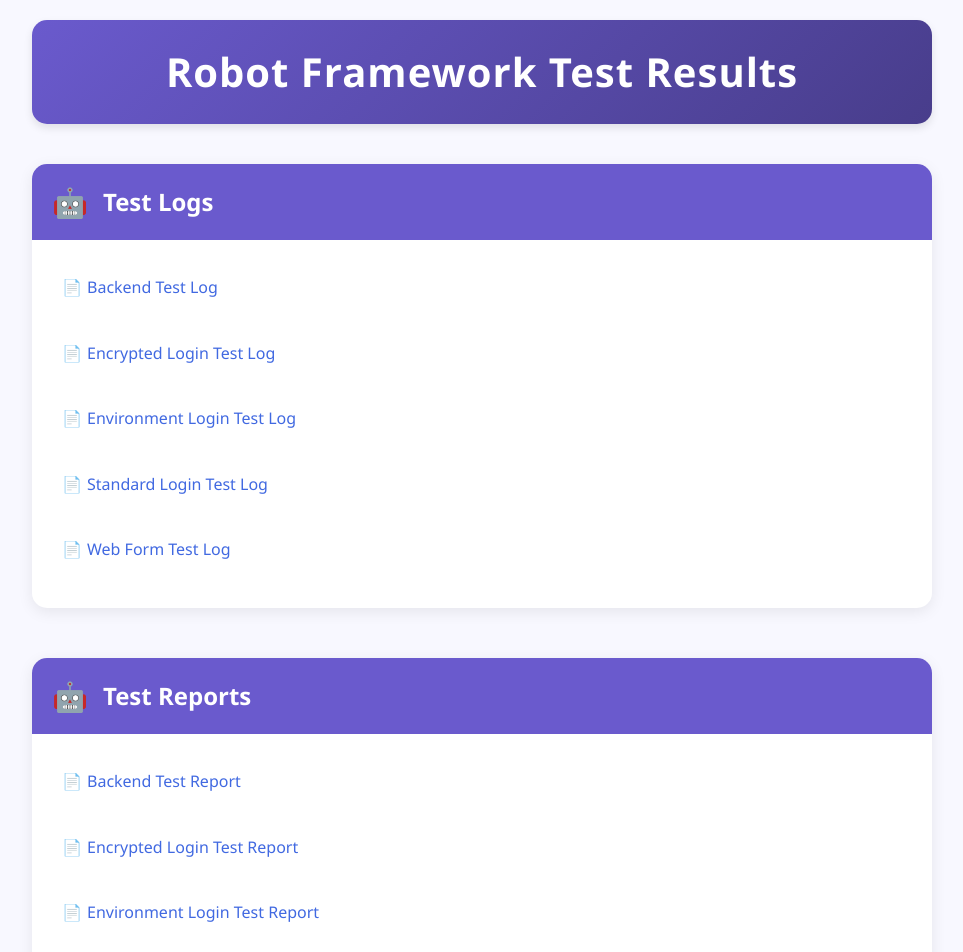
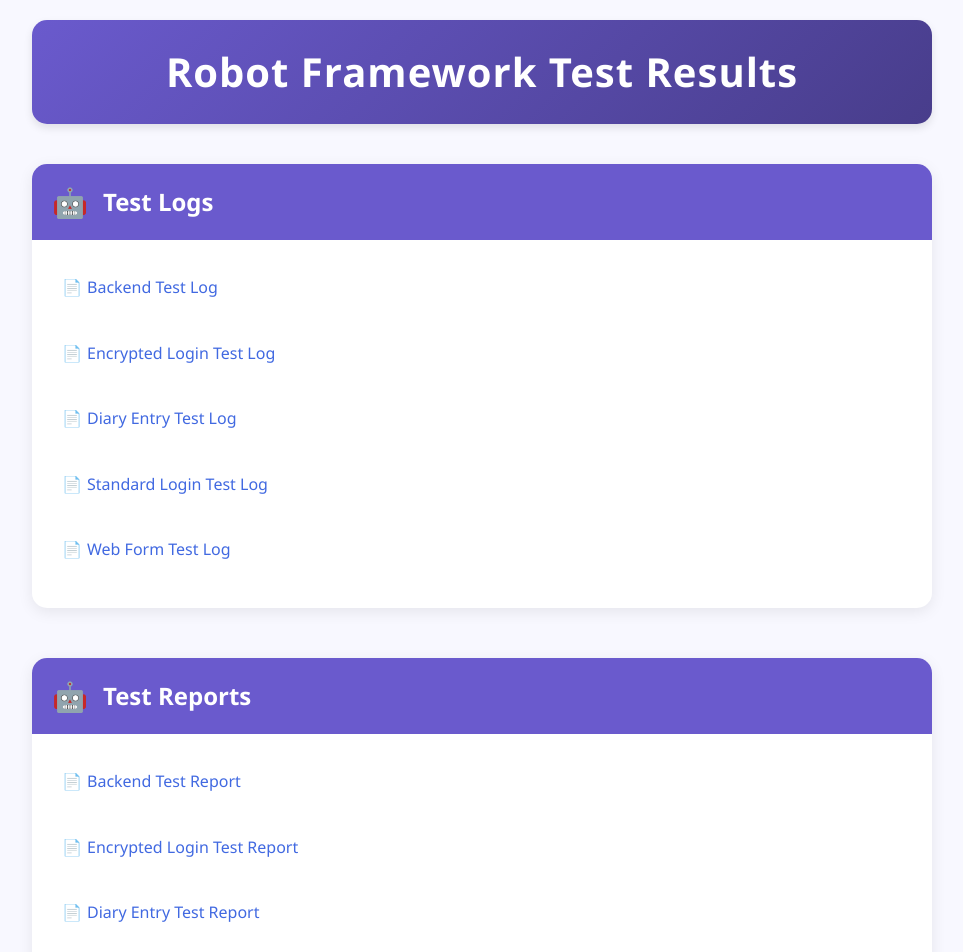
Before and after one commit to Jespesa/jespesa.github.io, a plain HTML site: page index.html in a window 1280 px wide. Shown: the top 952 px of the page, without its empty margins (158-1121 px from the left). Drawn offline with Linux system fonts and the light colour scheme.

Commit message:
Update index.html

```diff
--- a/index.html
+++ b/index.html
@@ -151,7 +151,7 @@
         <ul class="file-list">
             <li><a href="outputs/logs/backend_test_log.html">Backend Test Log</a></li>
             <li><a href="outputs/logs/crypted_login_log.html">Encrypted Login Test Log</a></li>
-            <li><a href="outputs/logs/env_login_log.html">Environment Login Test Log</a></li>
+            <li><a href="outputs/logs/diary_entry_log.html">Diary Entry Test Log</a></li>
             <li><a href="outputs/logs/login_log.html">Standard Login Test Log</a></li>
             <li><a href="outputs/logs/webform_log.html">Web Form Test Log</a></li>
         </ul>
@@ -162,7 +162,7 @@
         <ul class="file-list">
             <li><a href="outputs/reports/backend_test_report.html">Backend Test Report</a></li>
             <li><a href="outputs/reports/crypted_login_report.html">Encrypted Login Test Report</a></li>
-            <li><a href="outputs/reports/env_login_report.html">Environment Login Test Report</a></li>
+            <li><a href="outputs/reports/diary_entry_log.html">Diary Entry Test Report</a></li>
             <li><a href="outputs/reports/login_report.html">Standard Login Test Report</a></li>
             <li><a href="outputs/reports/webform_report.html">Web Form Test Report</a></li>
         </ul>
```
